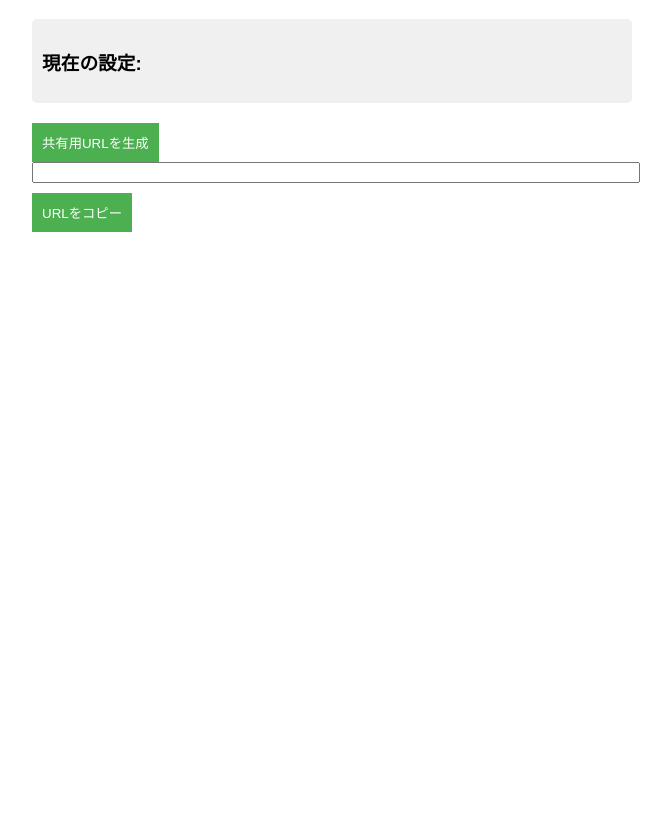
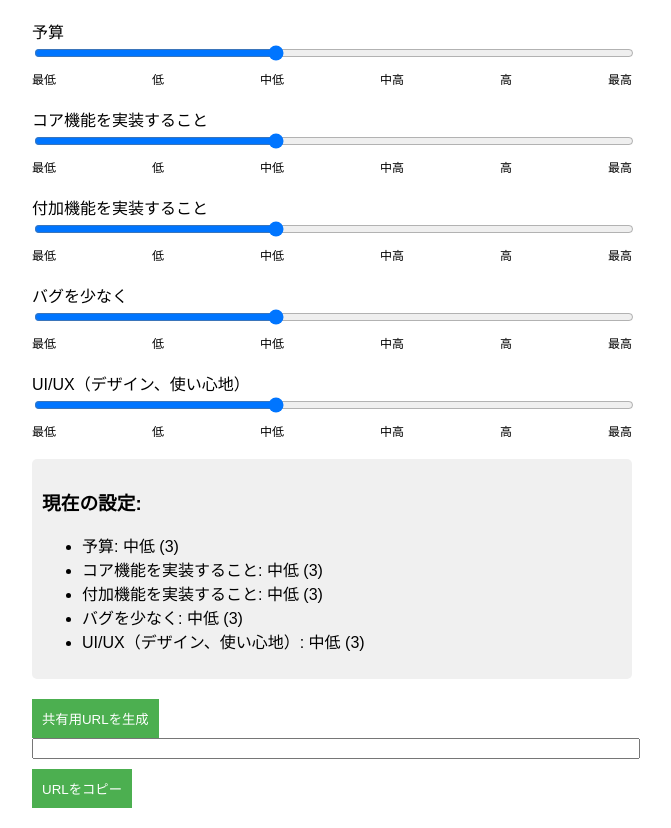
Before and after one commit to takanoei/tardeoff-slider, a plain HTML site: page index.html in a window 1280 px wide. Shown: the part 90-918 px from the top of the page, without its empty margins (308-979 px from the left). Before the commit the page ends 800 px from the top, so only its background shows below. Drawn offline with Linux system fonts and the light colour scheme.

Commit message:
Update index.html

```diff
--- a/index.html
+++ b/index.html
@@ -25,7 +25,6 @@
     <button onclick="generateShareUrl()">共有用URLを生成</button>
     <input type="text" id="shareUrl" readonly>
     <button onclick="copyShareUrl()">URLをコピー</button>
-
     <script>
         const factors = [
             { key: 'budget', label: '予算' },
@@ -34,7 +33,6 @@
             { key: 'bugs', label: 'バグを少なく' },
             { key: 'uiux', label: 'UI/UX（デザイン、使い心地）' }
         ];
-
         const levelLabels = ['最低', '低', '中低', '中高', '高', '最高'];
 
         function createSliders() {
@@ -49,6 +47,10 @@
                         ${levelLabels.map(label => `<span>${label}</span>`).join('')}
                     </div>
                 `;
+                slidersContainer.appendChild(slider);
+            });
+        }
+
         function updateSettings() {
             const settingsList = document.getElementById('settingsList');
             settingsList.innerHTML = '';
```
Lines whose indentation alone changed are shown as unchanged.
